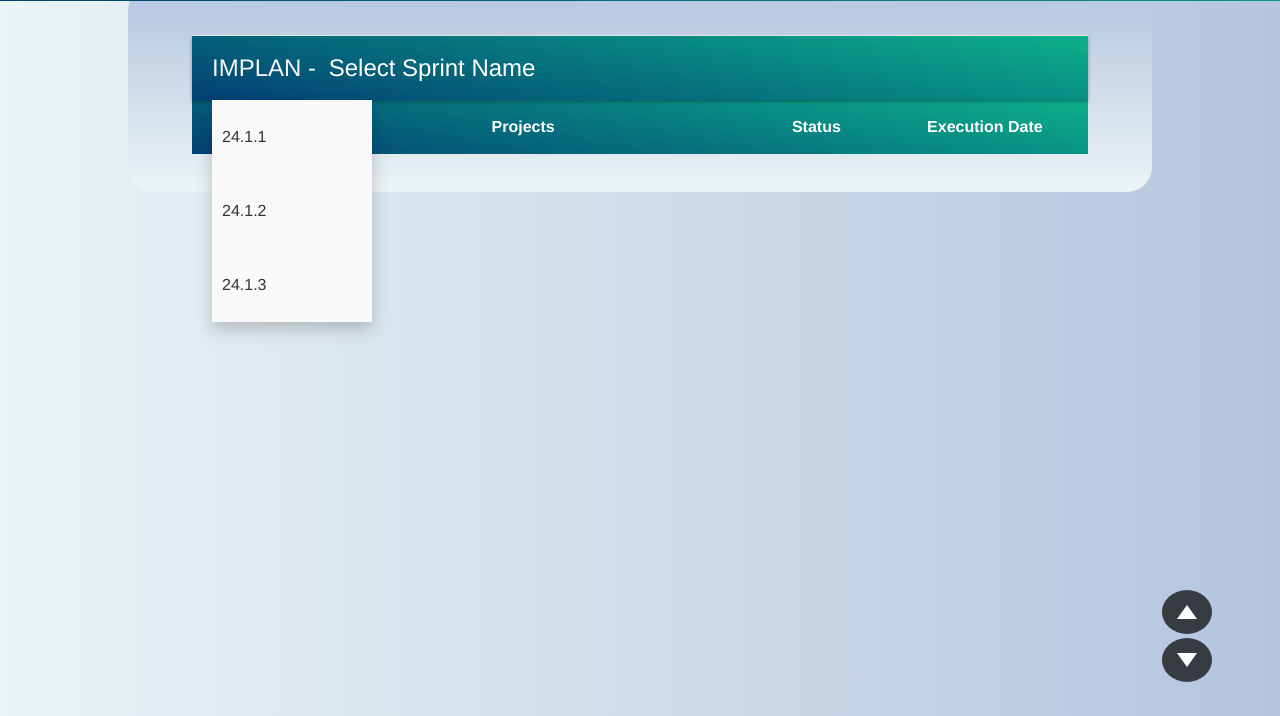
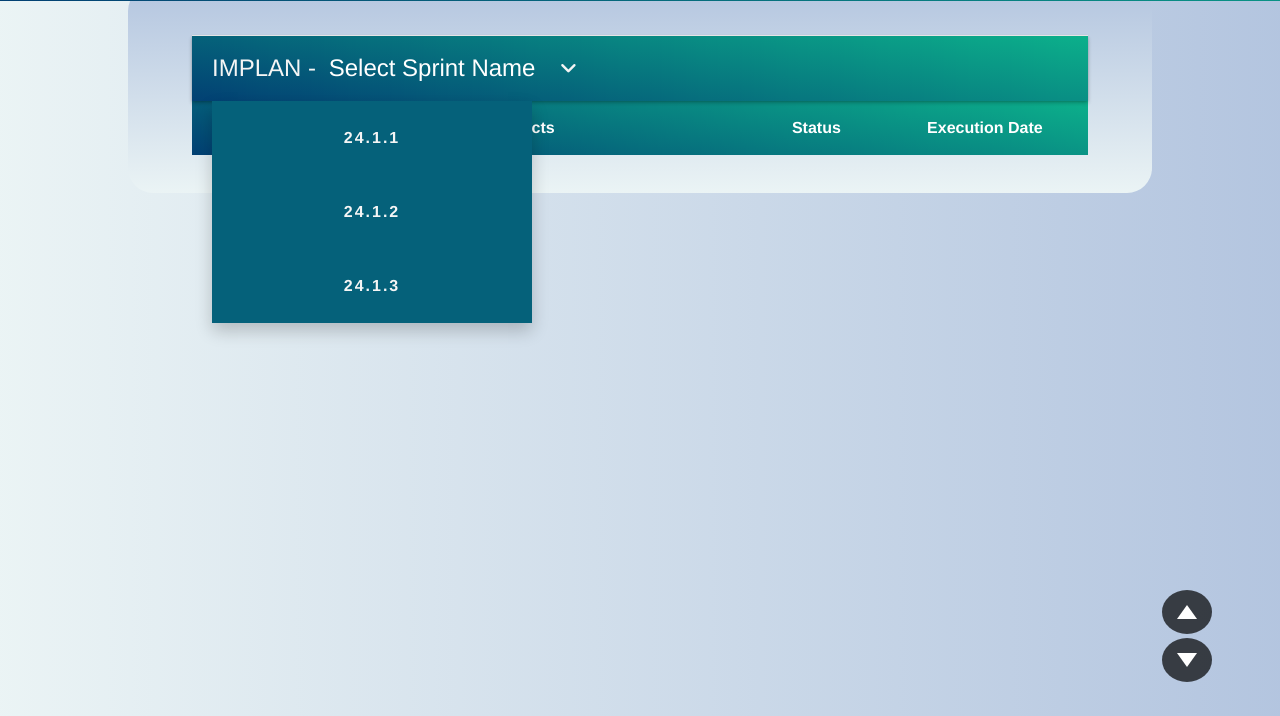
Before and after one commit to Mohan-Official/Work-Hari, a website: page ConsolidatedSummaryPage_NON_MRIO_Projects.html in a window 1280 px wide. Both pictures are taken after a click on the button "Select Sprint Name". Shown: the part 84-800 px from the top of the page. Drawn offline with nearby package versions, Linux system fonts and the light colour scheme.

Commit message:
completed work and shown

```diff
--- a/ConsolidatedSummaryPage_NON_MRIO_Projects.html
+++ b/ConsolidatedSummaryPage_NON_MRIO_Projects.html
@@ -2,6 +2,7 @@
     <head>
         <script src="/JS/functionality.js"></script>
         <script src="https://ajax.googleapis.com/ajax/libs/jquery/3.5.1/jquery.min.js"></script>
+        <link rel="stylesheet" href="https://cdnjs.cloudflare.com/ajax/libs/font-awesome/6.5.1/css/all.min.css" integrity="sha512-DTOQO9RWCH3ppGqcWaEA1BIZOC6xxalwEsw9c2QQeAIftl+Vegovlnee1c9QX4TctnWMn13TZye+giMm8e2LwA==" crossorigin="anonymous" referrerpolicy="no-referrer" />
         <link rel='stylesheet' type='text/css' href='/CSS/style.css'>
         <link rel="stylesheet" href="/CSS/additional_style.css">
         <title>HTML REPORTING</title>
@@ -28,8 +29,8 @@
                     <label class="version-title">
                         IMPLAN -
                     </label>
-                    <button id="dropdown-btn">Select Sprint Name</button>
-
+                    <button id="dropdown-btn">Select Sprint Name </button>
+                    <i class="fa-solid fa-angle-down"></i>
                     <div class="dropdown-content">
                         <li href="#" class="dropdown-item" onclick="call_function(this)">24.1.1</li>
                         <li href="#" class="dropdown-item" onclick="call_function(this)">24.1.2</li>
--- a/public/CSS/style.css
+++ b/public/CSS/style.css
@@ -936,12 +936,11 @@
 	position: relative;
 	display: inline-block;
 }
-
 /* Style for the dropdown button */
 #dropdown-btn {
 	/* padding: 20px; */
 	height: 3rem;
-	width: 15rem;
+	width: 17rem;
 	background-color: transparent;
 	color: #fff;
 	border: none;
@@ -949,14 +948,22 @@
 	font-size: 1rem;
 	text-align: start;
 	font-size: 1.5rem;
+	/* background-color: #00a97f; */
 }
-
+.fa-angle-down
+{
+	color: whitesmoke;
+	font-size: 1.2rem;
+	position: relative;
+	left: -10%;
+	cursor: pointer;
+}
 /* Style for the dropdown content */
 .dropdown-content {
 	display: none;
 	position: absolute;
-	background-color: #f9f9f9;
-	width: 10rem;
+	background-color: #05617a;
+	width: 20rem;
 	box-shadow: 0 8px 16px rgba(0, 0, 0, 0.2);
 	z-index: 1;
 	font-size: 1rem;
@@ -967,13 +974,16 @@
 	padding: 5px 10px;
 	display: block;
 	text-decoration: none;
-	color: #333;
+	color: whitesmoke;
 	cursor: pointer;
+	font-weight: bolder;
+	text-align: center;
+	letter-spacing: 2px;
 }
 
 /* Change color on hover */
 .dropdown-item:hover {
-	background-color: #ddd;
+	background-color: #088181;
 }
 
 /* Show/hide dropdown content on button click */
--- a/public/JS/functionality.js
+++ b/public/JS/functionality.js
@@ -1,4 +1,5 @@
-function toggleDropdown() {
+function toggleDropdown()
+{
     var dropdown = document.querySelector('.dropdown');
     dropdown.classList.toggle('active');
 }
```
